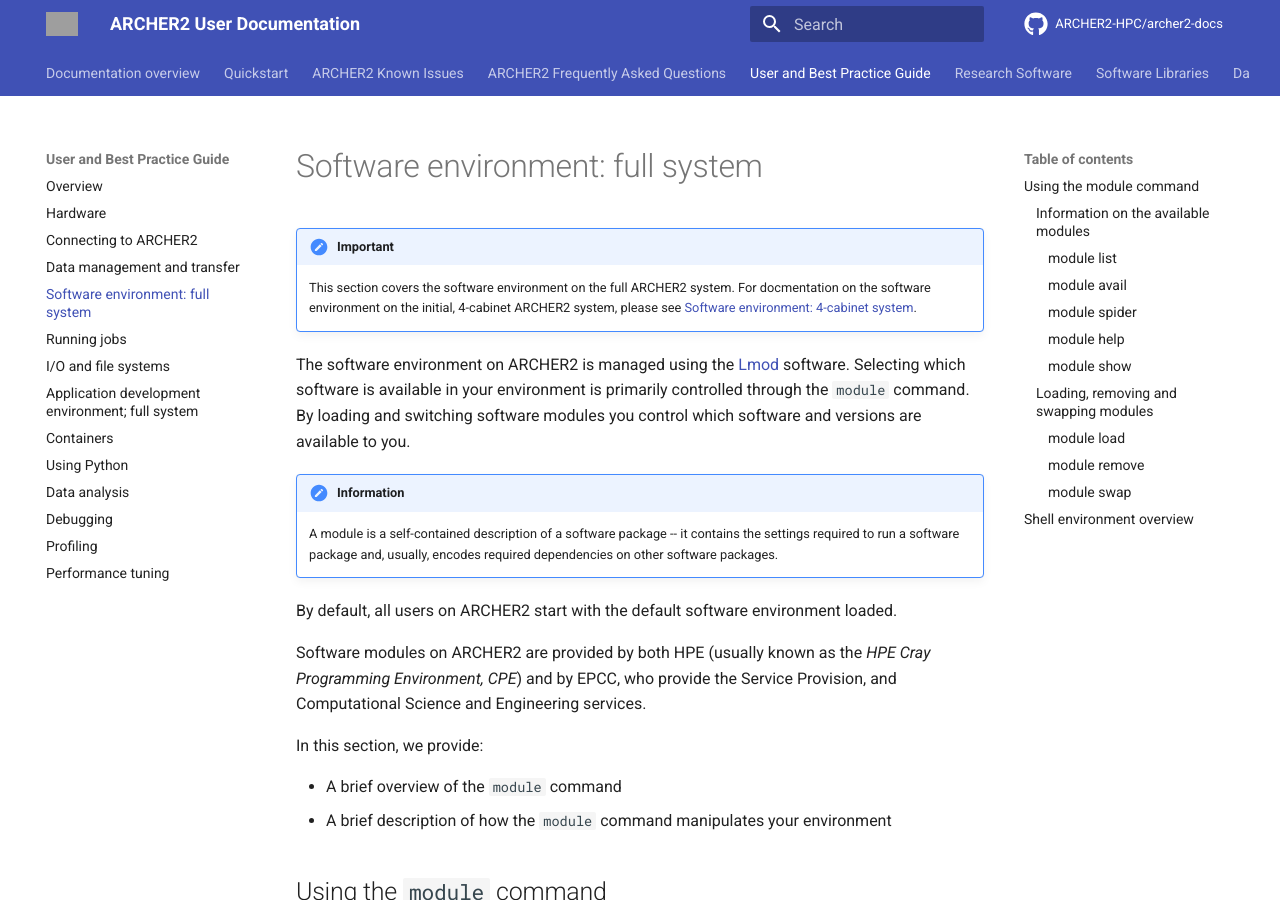
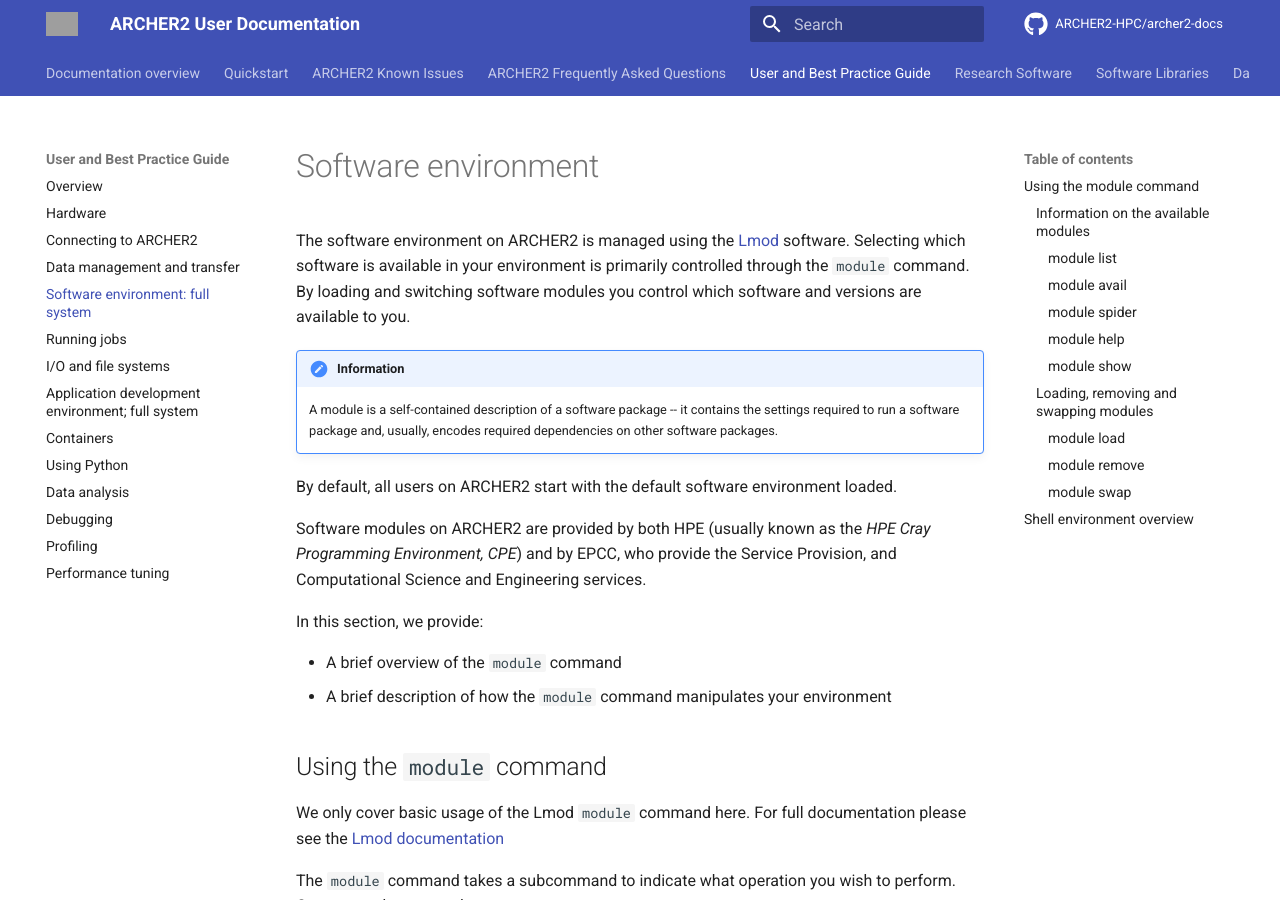
Before and after one commit to ARCHER2-HPC/archer2-docs, an MkDocs documentation site: the page built from docs/user-guide/sw-environment.md, in a window 1280 px wide and 900 px high. Built offline with MkDocs 1.6.1 and Material for MkDocs 9.7.7, drawn with Linux system fonts in a browser that asks for light colours; comment, search, counter and statistics services are not loaded; grey boxes are pictures that could not be loaded.

Commit message:
Removes 4-cab references

```diff
--- a/docs/user-guide/sw-environment.md
+++ b/docs/user-guide/sw-environment.md
@@ -1,9 +1,4 @@
-# Software environment: full system
-
-!!! important
-    This section covers the software environment on the full
-    ARCHER2 system. For docmentation on the software environment on the
-    initial, 4-cabinet ARCHER2 system, please see [Software environment: 4-cabinet system](sw-environment-4cab.md).
+# Software environment
 
 The software environment on ARCHER2 is managed using the
 [Lmod](https://lmod.readthedocs.io/) software. Selecting which software
```
Also changed, not shown: docs/user-guide/dev-environment.md (+0 -5 lines).
